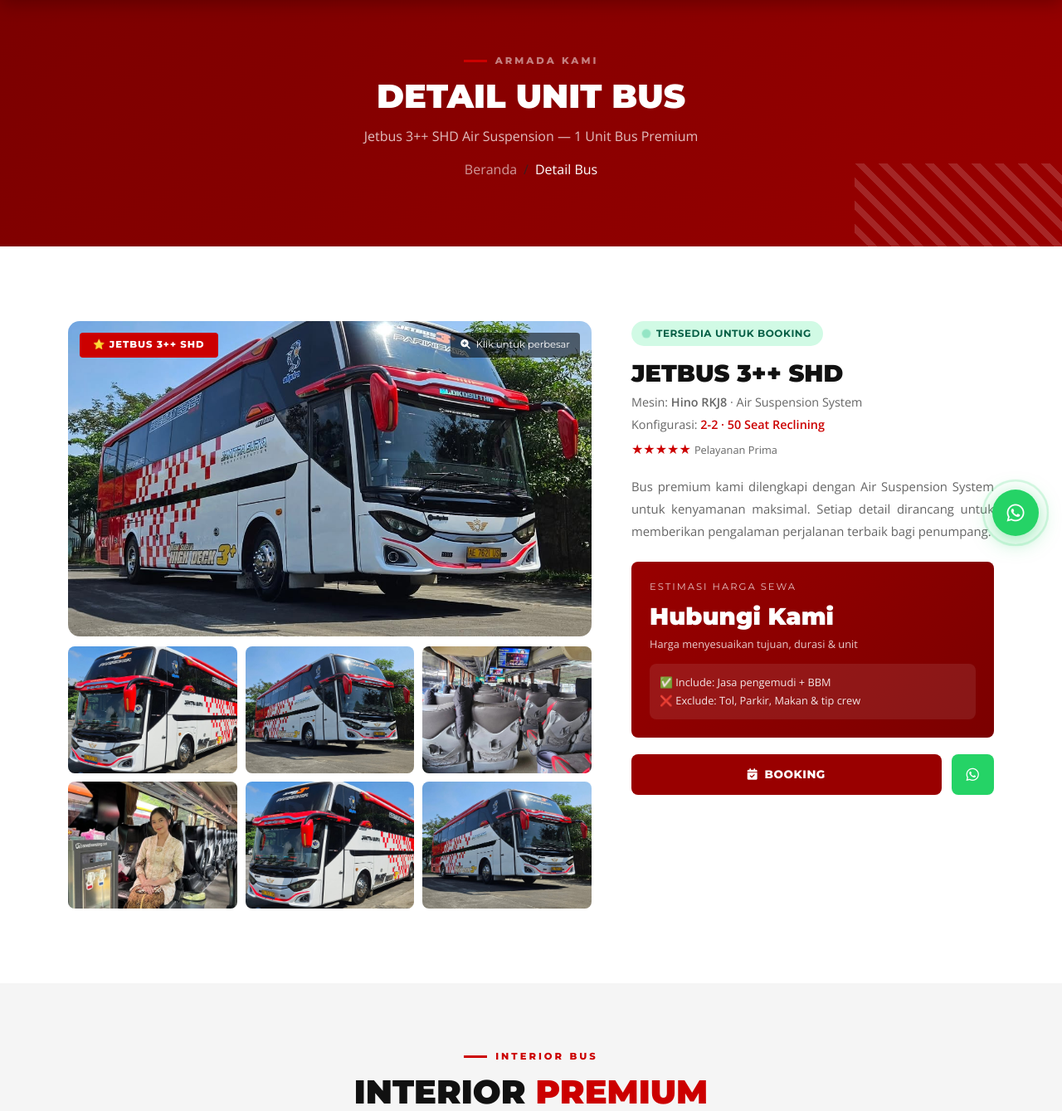
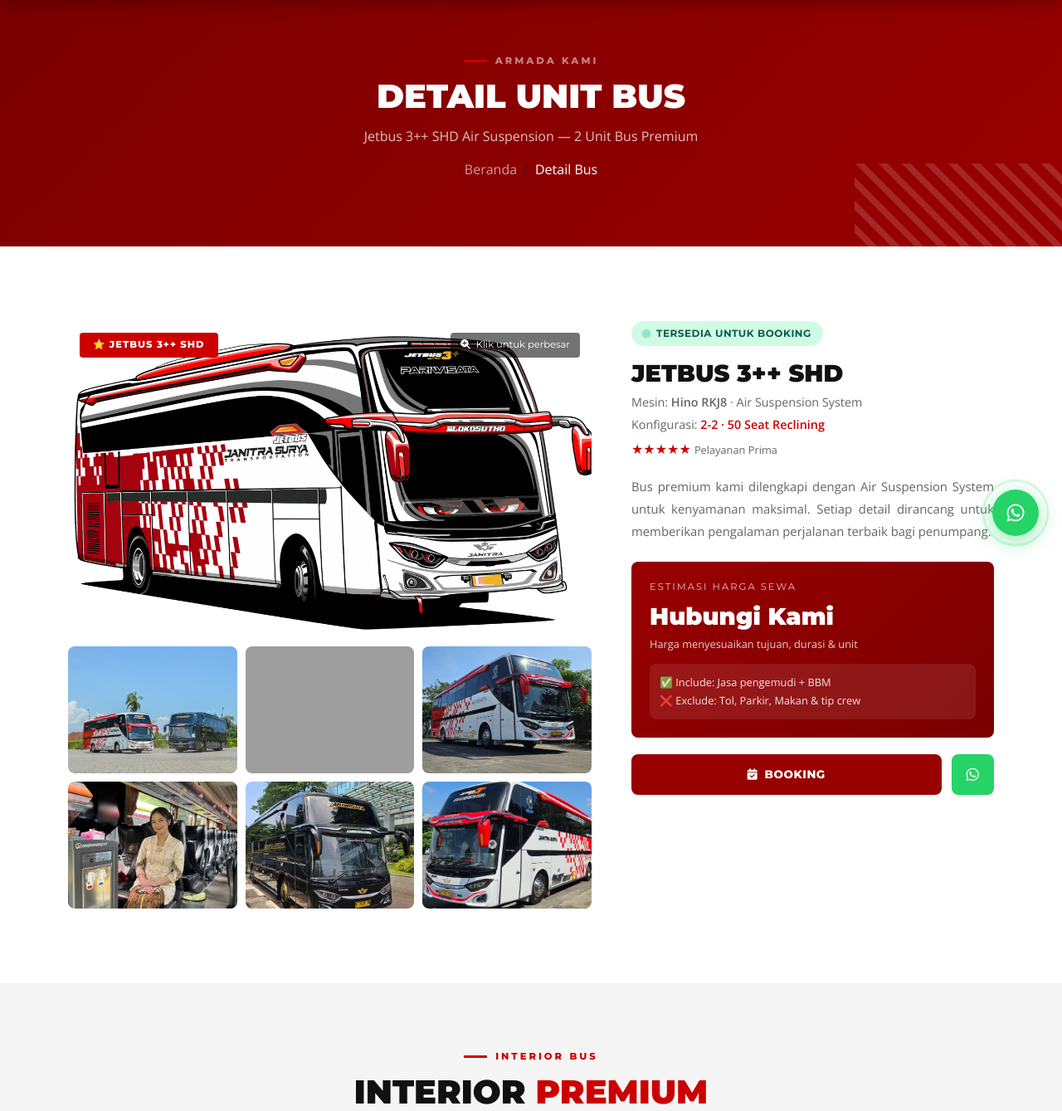
Before and after one commit to galihwikuu/bus_pariwisata, a PHP site: page /detail-bus.php in a window 1280 px wide. Shown: the part 126-1465 px from the top of the page at 83% size. Run offline with PHP 8.4, Linux system fonts and the light colour scheme; grey boxes are pictures that could not be loaded.

Commit message:
menambahkan foto baru dan mengubah tampilan foto bus pada web

```diff
--- a/detail-bus.php
+++ b/detail-bus.php
@@ -11,7 +11,7 @@ include 'includes/header.php';
     <div class="container" style="position:relative;z-index:1;">
         <div class="section-label" style="justify-content:center;color:rgba(255,255,255,0.5);">Armada Kami</div>
         <h1 style="font-family:'Montserrat',sans-serif;font-size:2.5rem;font-weight:900;color:white;text-transform:uppercase;margin-bottom:12px;">Detail Unit Bus</h1>
-        <p style="color:rgba(255,255,255,0.75);max-width:500px;margin:0 auto 16px;">Jetbus 3++ SHD Air Suspension — 1 Unit Bus Premium</p>
+        <p style="color:rgba(255,255,255,0.75);max-width:500px;margin:0 auto 16px;">Jetbus 3++ SHD Air Suspension — 2 Unit Bus Premium</p>
         <nav aria-label="breadcrumb"><ol class="breadcrumb justify-content-center" style="background:transparent;">
             <li class="breadcrumb-item"><a href="index.php" style="color:rgba(255,255,255,0.6);">Beranda</a></li>
             <li class="breadcrumb-item active" style="color:white;">Detail Bus</li>
@@ -28,11 +28,11 @@ include 'includes/header.php';
             <div class="col-lg-7 fade-in">
                 <!-- Foto utama -->
                 <div style="border-radius:var(--radius);overflow:hidden;margin-bottom:12px;position:relative;cursor:pointer;"
-                     onclick="openLightbox('assets/images/janitra2.jpg','Bus Janitra Surya - Tampak Samping')">
+                    onclick="openLightbox('assets/images/janitra2.jpg','Bus Janitra Surya - 2 bus premium dengan fasilitas lengkap')">
                     <img id="mainBusImg"
-                         src="assets/images/janitra2.jpg"
-                         alt="Jetbus 3++ SHD Janitra Surya"
-                         style="width:100%;height:380px;object-fit:cover;display:block;transition:transform 0.4s ease;">
+                        src="assets/images/janitra99.jpg"
+                        alt="Jetbus 3++ SHD Janitra Surya"
+                        style="width:100%;height:380px;object-fit:cover;display:block;transition:transform 0.4s ease;">
                     <div style="position:absolute;top:14px;left:14px;background:var(--merah);color:white;padding:6px 16px;border-radius:4px;font-family:'Montserrat',sans-serif;font-weight:800;font-size:0.72rem;text-transform:uppercase;letter-spacing:1px;">
                         ⭐ JETBUS 3++ SHD
                     </div>
@@ -45,12 +45,12 @@ include 'includes/header.php';
                 <div style="display:grid;grid-template-columns:repeat(3,1fr);gap:10px;">
                     <?php
                     $thumbs = [
-                        ['assets/images/janitra1.jpg','Tampak Samping Kanan'],
-                        ['assets/images/janitra2.jpg','Tampak Depan'],
-                        ['assets/images/kursi-belakang.jpg','Di Lokasi Parkir'],
+                        ['assets/images/janitra2bus.jpg','Tampak Samping Kanan'],
+                        ['assets/images/janitra_hitam.jpg','Tampak Depan'],
+                        ['assets/images/janitra2.jpg','Di Lokasi Parkir'],
                         ['assets/images/interior.jpg','Interior Kabin'],
-                        ['assets/images/janitra1.jpg','Di Perjalanan'],
-                        ['assets/images/janitra2.jpg','Wisata'],
+                        ['assets/images/janitra_hitam2.jpg','Di Perjalanan'],
+                        ['assets/images/janitra1.jpg','Wisata'],
                     ];
                     foreach ($thumbs as $t): ?>
                     <div style="border-radius:var(--radius-sm);overflow:hidden;cursor:pointer;aspect-ratio:4/3;"
--- a/includes/footer.php
+++ b/includes/footer.php
@@ -72,7 +72,7 @@ $wa_msg = urlencode('Halo PT Janitra Surya Trans, saya ingin menanyakan informas
                 </div>
                 <div class="footer-contact-item">
                     <div class="fci"><i class="fas fa-clock"></i></div>
-                    <div class="fct">Senin – Minggu: 07.00 – 20.00 WIB</div>
+                    <div class="fct">Senin - Minggu: 07.00 - 20.00 WIB</div>
                 </div>
             </div>
         </div>
```
Also changed, not shown: assets/images/janitra2bus.jpg (added), assets/images/janitra99.jpg (added), assets/images/janitra_hitam2.jpg (added).
